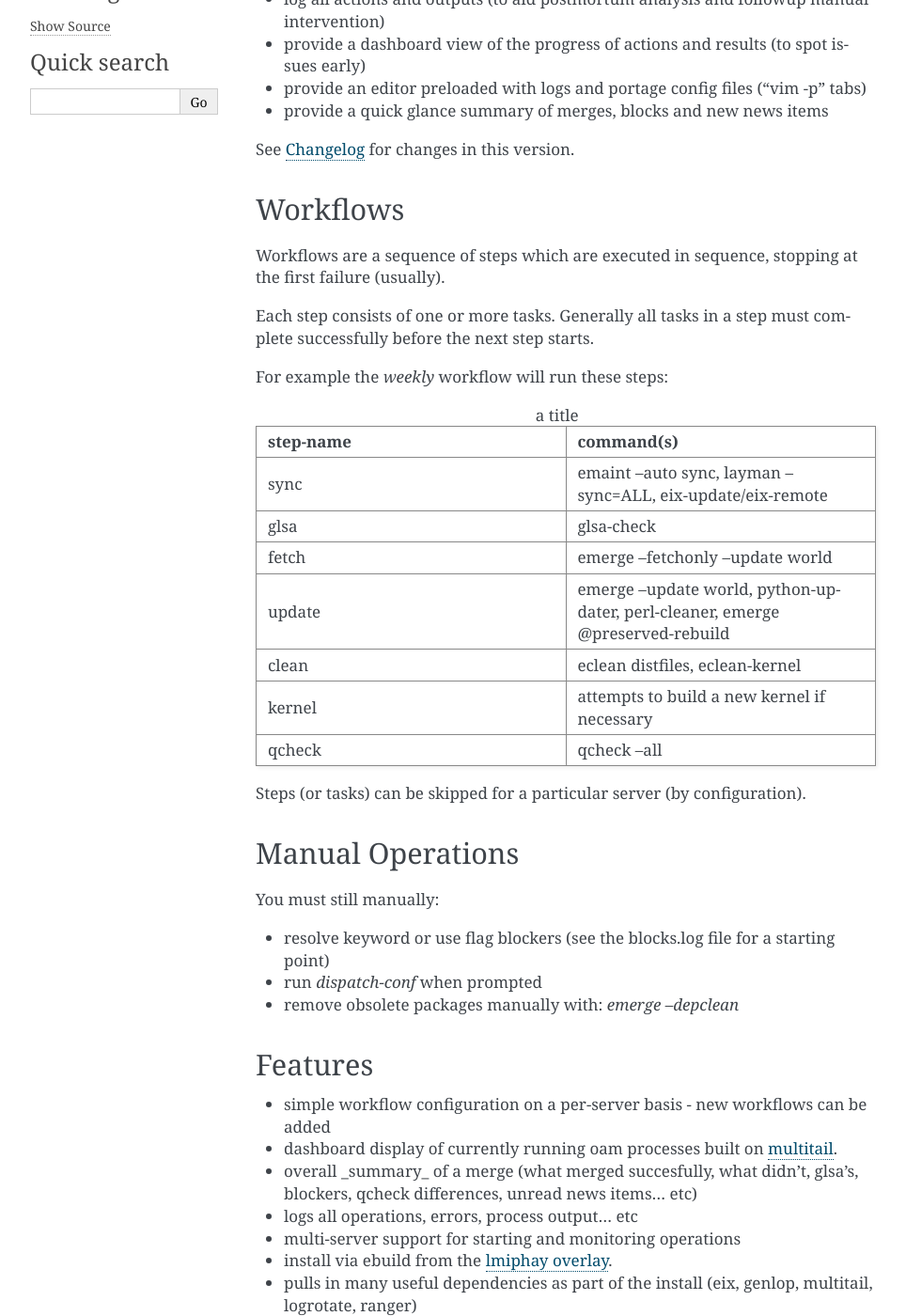
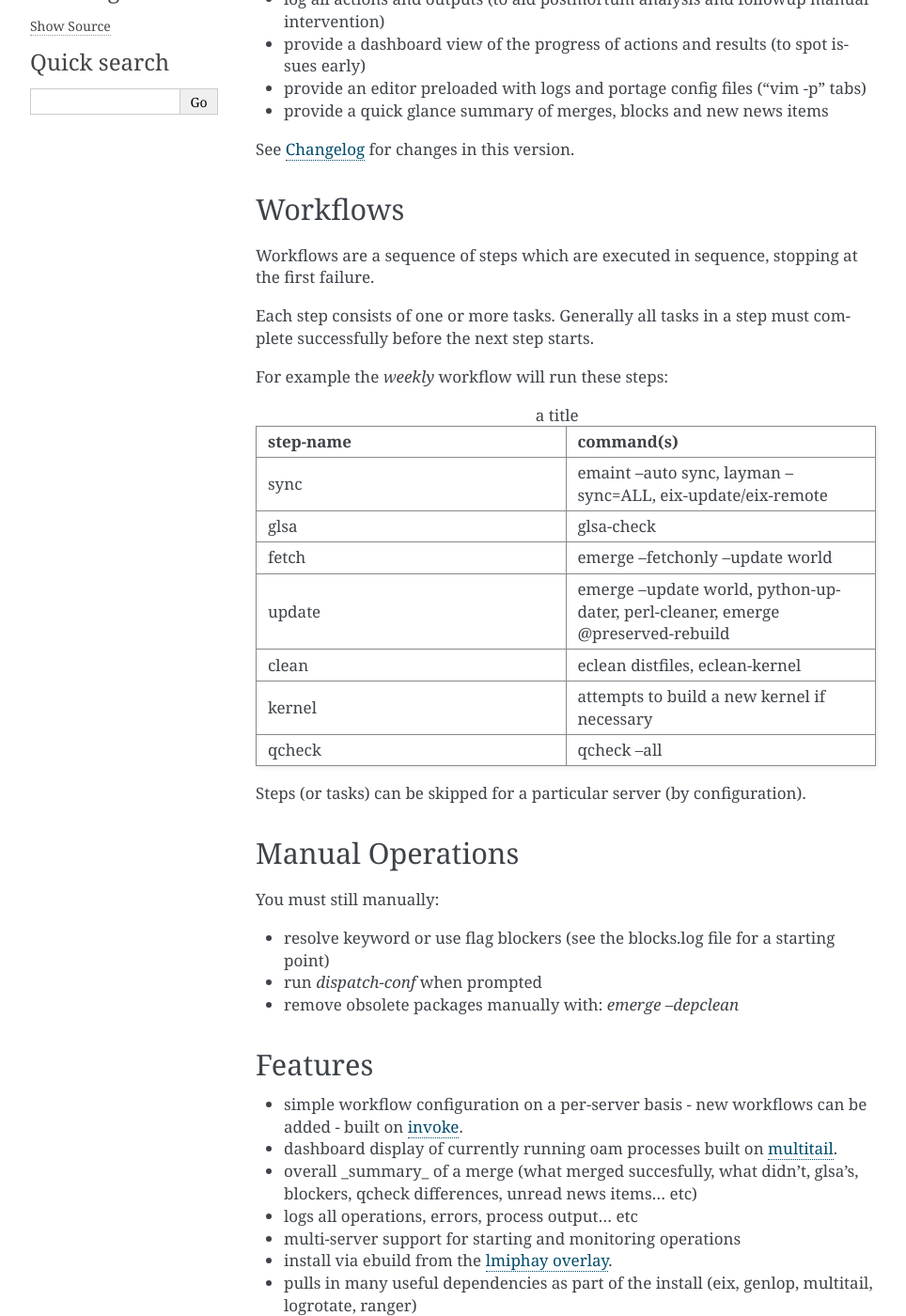
Before and after one commit to lmiphay/oam, a Sphinx documentation site: the page built from docs/source/index.rst, in a window 1280 px wide and 1400 px high, scrolled down 343 px. Shown: the whole window at 94% size, without its empty margins (148-1112 px from the left). Built offline with Sphinx 7.4.7, drawn with Linux system fonts in a browser that asks for light colours; some of the changed text lies outside the part shown.

Commit message:
simple docs updates

```diff
--- a/docs/source/index.rst
+++ b/docs/source/index.rst
@@ -27,7 +27,7 @@ Workflows
 ---------
 
 Workflows are a sequence of steps which are executed in sequence, stopping
-at the first failure (usually).
+at the first failure.
 
 Each step consists of one or more tasks. Generally all tasks in a step must
 complete successfully before the next step starts.
@@ -59,7 +59,7 @@ You must still manually:
 Features
 --------
 
-* simple workflow configuration on a per-server basis - new workflows can be added
+* simple workflow configuration on a per-server basis - new workflows can be added - built on `invoke <http://www.pyinvoke.org/>`_.
 * dashboard display of currently running oam processes built on `multitail <https://www.vanheusden.com/multitail/>`_.
 * overall _summary_ of a merge (what merged succesfully, what didn't, glsa's, blockers, qcheck differences, unread news items... etc)
 * logs all operations, errors, process output... etc
--- a/docs/source/quickstart.rst
+++ b/docs/source/quickstart.rst
@@ -10,15 +10,15 @@ After adding the overlay there will be a keyword file at: `/var/lib/layman/lmiph
 
 Review the default settings, make any local changes:
 
-``# vi /etc/gentoo-oam.yaml``
+``# vi /etc/oam.yaml``
 
 And then kick off the default flow:
 
-``# oam inv weekly``
+``# oam flow weekly``
 
 In another terminal monitor progress with:
 
 ``# oam watch``
 
-When the ``oam inv weekly`` command returns, browse to the set of log files generated under:
+When the ``oam flow weekly`` command returns, browse to the set of log files generated under:
 ``/var/log/oam/[DATE]`` (start with the summary.log file).
```
Also changed, not shown: other parts of docs/source/index.rst (+4 -4 lines).
